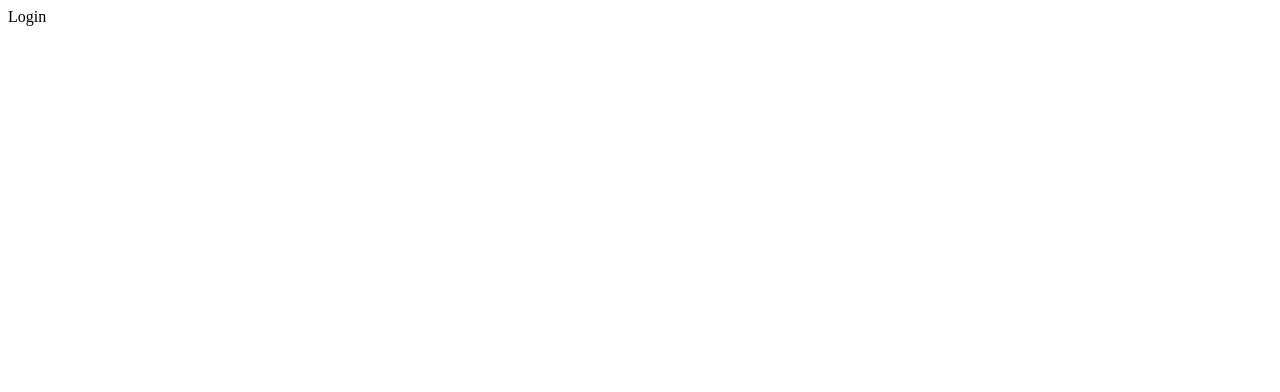
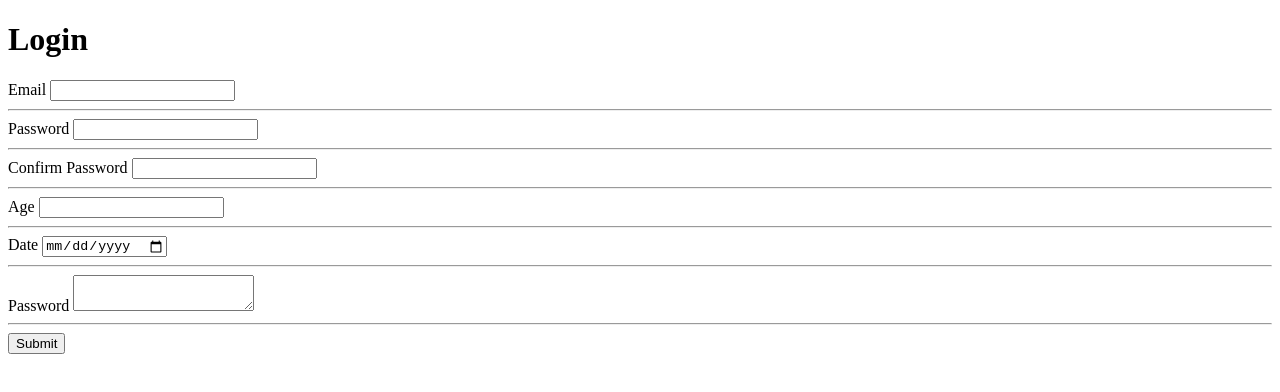
Before and after one commit to Gbamz11/FES, a plain HTML site: page Login.html in a window 1280 px wide. Drawn offline with Linux system fonts and the light colour scheme.

Commit message:
Check-Up

```diff
--- a/Login.html
+++ b/Login.html
@@ -7,6 +7,39 @@
     <title>Document</title>
 </head>
 <body>
-    Login
+    <h1>Login</h1>
+    <form>
+        <div>
+            <label>Email</label>
+            <input type="email" required/>
+        </div>
+        <hr>
+        <div>
+            <label>Password</label>
+            <input type="password" />
+        </div>
+        <hr>
+        <div>
+            <label>Confirm <span>Password</span></label>
+            <input type="password" />
+        </div>
+        <hr>
+        <div>
+            <label>Age</label>
+            <input type="number" />
+        </div>
+        <hr>
+        <div>
+            <label>Date</label>
+            <input type="date" />
+        </div>
+        <hr>
+        <div>
+            <label>Password</label>
+            <textarea></textarea>
+        </div>
+        <hr>
+        <button>Submit</button>
+    </form>
 </body>
 </html>
```
